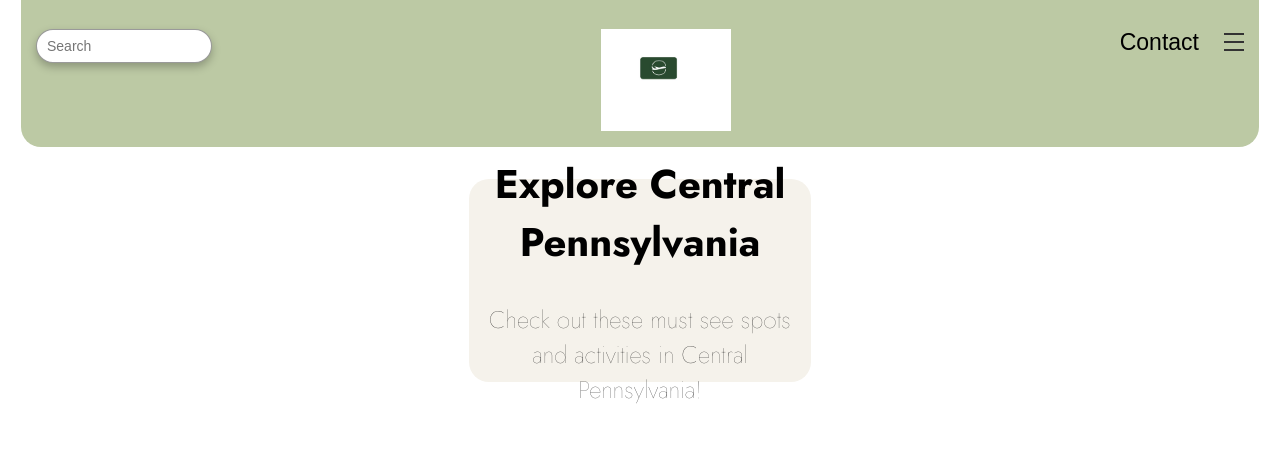
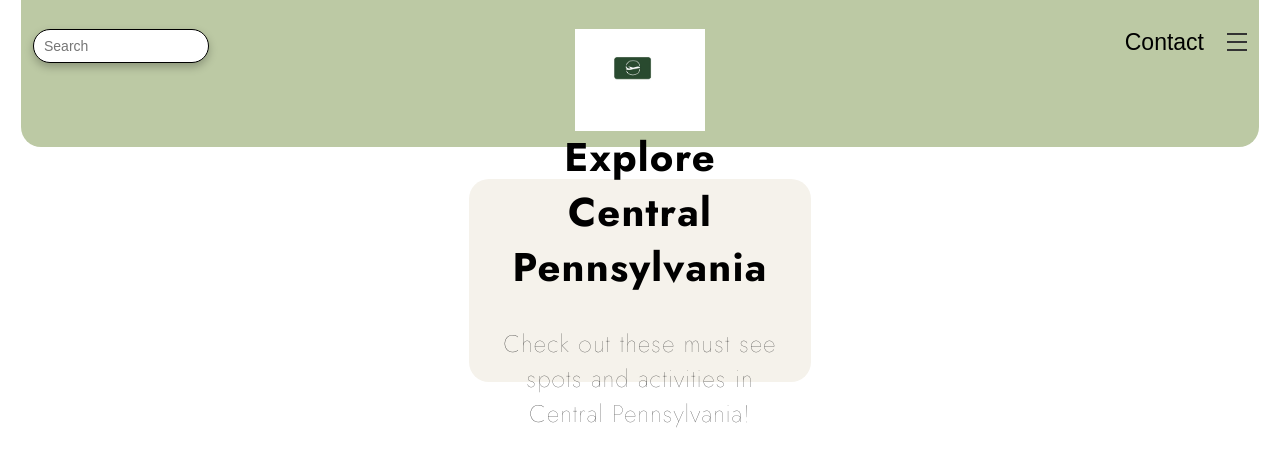
Before and after one commit to lak93728/trivana, a plain HTML site: page index.html in a window 1280 px wide. Shown: the top 462 px of the page. Drawn offline with Linux system fonts and the light colour scheme.

Commit message:
Update style.css

```diff
--- a/style.css
+++ b/style.css
@@ -1,3 +1,5 @@
+/* style.css */
+
 body {
   margin: 0;
   padding: 0;
@@ -28,7 +30,13 @@ body {
   display: flex;
   justify-content: space-between;
   align-items: flex-start;
-  padding: 12px 15px 0 15px;
+  padding-top: 12px;
+  position: relative;
+}
+
+.search {
+  position: absolute;
+  left: 12px;
 }
 
 .search input {
@@ -36,9 +44,9 @@ body {
   height: 24px;
   padding: 4px 10px;
   border-radius: 30px;
-  border: 0.5px solid #02020265;
+  border: 1px solid black;
   box-shadow: 0 4px 8px rgba(0, 0, 0, 0.25);
-  outline: black;
+  outline: none;
   color: black;
   font-size: 14px;
 }
@@ -46,12 +54,21 @@ body {
 .logo {
   width: 396px;
   height: 102px;
+  margin: 0 auto;
 }
 
 .logo img {
   width: 100%;
   height: 100%;
   object-fit: contain;
+}
+
+.right-buttons {
+  position: absolute;
+  right: 12px;
+  display: flex;
+  align-items: center;
+  gap: 23px;
 }
 
 .contact {
@@ -76,12 +93,6 @@ body {
   background: #333;
 }
 
-.right-buttons {
-  display: flex;
-  align-items: center;
-  gap: 25px;
-}
-
 .content-box {
   width: 302px;
   height: 163px;
@@ -99,12 +110,15 @@ body {
 .content-box h1 {
   font-size: 40px;
   font-weight: 700;
+  line-height: 55px;
+  letter-spacing: 1.2px;
   margin: 0;
 }
 
 .content-box p {
   font-size: 24px;
-  font-weight: 100;
+  font-weight: 300;
+  letter-spacing: 1.2px;
   margin-top: 31px;
   margin-bottom: 0;
 }
```
